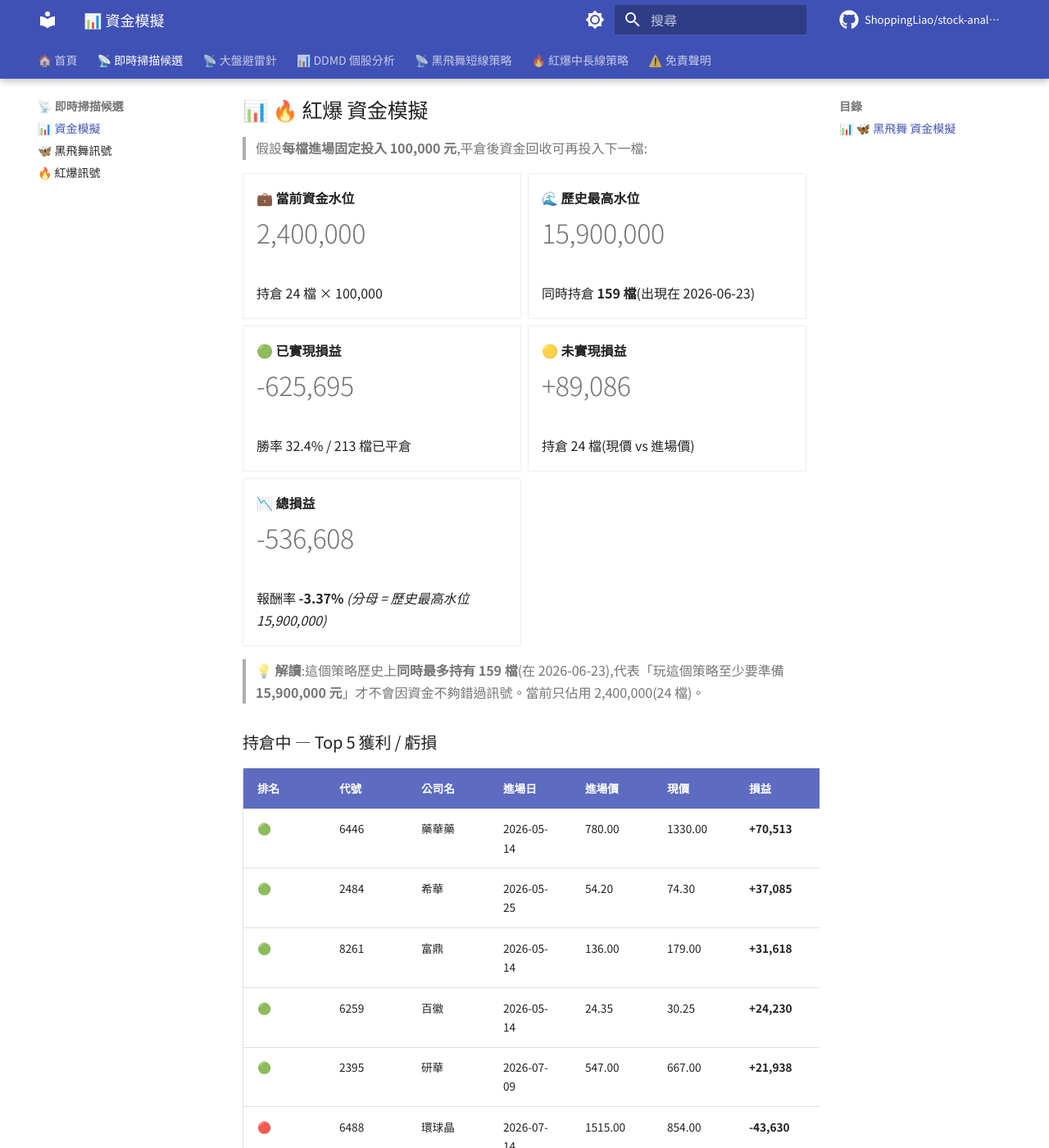
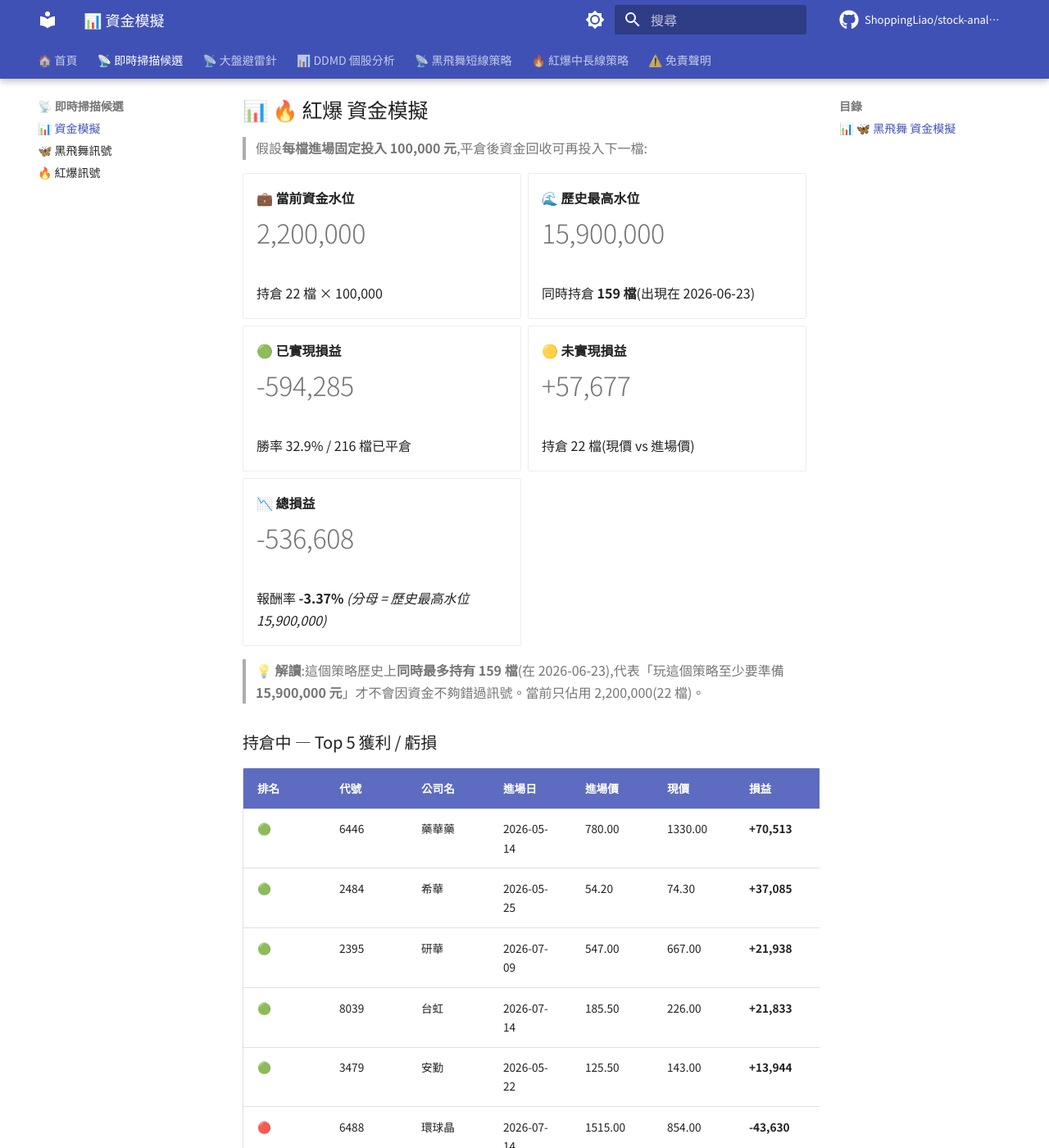
Before and after one commit to ShoppingLiao/stock-analysis-public, an MkDocs documentation site: the page built from docs/signals_capital.md, in a window 1280 px wide and 1400 px high, scrolled down 1730 px. Shown: the whole window at 82% size. Built offline with MkDocs 1.6.1 and Material for MkDocs 9.7.7, drawn with Linux system fonts in a browser that asks for light colours; comment, search, counter and statistics services are not loaded; some of the changed text lies outside the part shown.

Commit message:
docs(signals): update BB + RB + capital (2026-08-10)

```diff
--- a/docs/signals_capital.md
+++ b/docs/signals_capital.md
@@ -73,9 +73,9 @@
 
 -   **💼 當前資金水位**
 
-    # 2,400,000
+    # 2,200,000
 
-    持倉 24 檔 × 100,000
+    持倉 22 檔 × 100,000
 
 -   **🌊 歷史最高水位**
 
@@ -85,15 +85,15 @@
 
 -   **🟢 已實現損益**
 
-    # -625,695
+    # -594,285
 
-    勝率 32.4% / 213 檔已平倉
+    勝率 32.9% / 216 檔已平倉
 
 -   **🟡 未實現損益**
 
-    # +89,086
+    # +57,677
 
-    持倉 24 檔(現價 vs 進場價)
+    持倉 22 檔(現價 vs 進場價)
 
 -   **📉 總損益**
 
@@ -103,7 +103,7 @@
 
 </div>
 
-> **💡 解讀**:這個策略歷史上**同時最多持有 159 檔**(在 2026-06-23),代表「玩這個策略至少要準備 **15,900,000 元**」才不會因資金不夠錯過訊號。當前只佔用 2,400,000(24 檔)。
+> **💡 解讀**:這個策略歷史上**同時最多持有 159 檔**(在 2026-06-23),代表「玩這個策略至少要準備 **15,900,000 元**」才不會因資金不夠錯過訊號。當前只佔用 2,200,000(22 檔)。
 
 ### 持倉中 — Top 5 獲利 / 虧損
 
@@ -111,14 +111,14 @@
 |------|------|--------|--------|--------|------|------|-------|
 | 🟢 | 6446 | 藥華藥 | 2026-05-14 | 780.00 | 1330.00 | **+70,513** | **+70.51%** |
 | 🟢 | 2484 | 希華 | 2026-05-25 | 54.20 | 74.30 | **+37,085** | **+37.08%** |
-| 🟢 | 8261 | 富鼎 | 2026-05-14 | 136.00 | 179.00 | **+31,618** | **+31.62%** |
-| 🟢 | 6259 | 百徽 | 2026-05-14 | 24.35 | 30.25 | **+24,230** | **+24.23%** |
 | 🟢 | 2395 | 研華 | 2026-07-09 | 547.00 | 667.00 | **+21,938** | **+21.94%** |
+| 🟢 | 8039 | 台虹 | 2026-07-14 | 185.50 | 226.00 | **+21,833** | **+21.83%** |
+| 🟢 | 3479 | 安勤 | 2026-05-22 | 125.50 | 143.00 | **+13,944** | **+13.94%** |
 | 🔴 | 6488 | 環球晶 | 2026-07-14 | 1515.00 | 854.00 | **-43,630** | **-43.63%** |
-| 🔴 | 5488 | 松普 | 2026-07-13 | 17.80 | 13.45 | **-24,438** | **-24.44%** |
 | 🔴 | 8383 | 千附 | 2026-07-14 | 84.20 | 69.90 | **-16,983** | **-16.98%** |
 | 🔴 | 3577 | 泓格 | 2026-07-24 | 146.50 | 133.50 | **-8,874** | **-8.87%** |
 | 🔴 | 6505 | 台塑化 | 2026-07-16 | 74.50 | 69.00 | **-7,383** | **-7.38%** |
+| 🔴 | 4541 | 晟田 | 2026-07-14 | 70.60 | 65.40 | **-7,365** | **-7.37%** |
 
 !!! info "⚠️ 資金模擬說明"
     每檔固定投入 **100,000 元**(教育性質,實際操作會依 TDMD 評分動態調整部位)。
@@ -133,9 +133,9 @@
 
 -   **💼 當前資金水位**
 
-    # 2,900,000
+    # 2,700,000
 
-    BB 500,000 + RB 2,400,000
+    BB 500,000 + RB 2,200,000
 
 -   **🌊 兩策略歷史最高水位**
 
@@ -145,15 +145,15 @@
 
 -   **🟢 已實現損益**
 
-    # -111,165
+    # -79,756
 
-    BB +514,529 + RB -625,695
+    BB +514,529 + RB -594,285
 
 -   **🟡 未實現損益**
 
-    # +97,870
+    # +66,461
 
-    BB +8,784 + RB +89,086
+    BB +8,784 + RB +57,677
 
 -   **📉 總損益**
 
```
Also changed, not shown: docs/signals_red_burst.md (+39 -45 lines).
